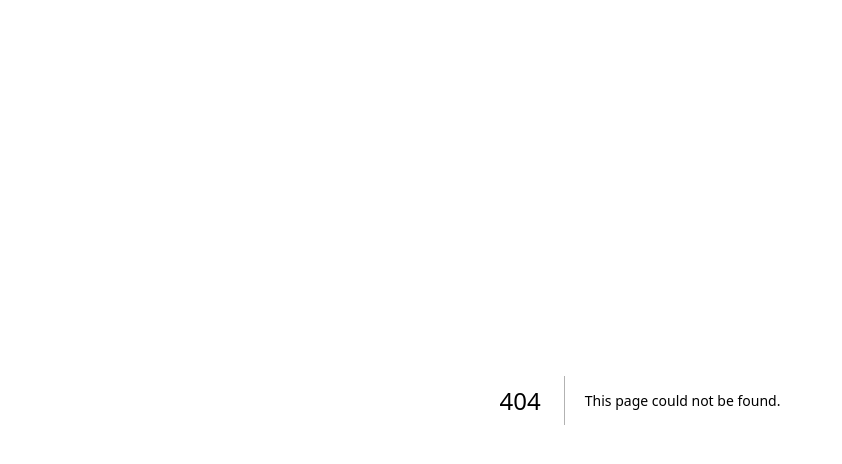
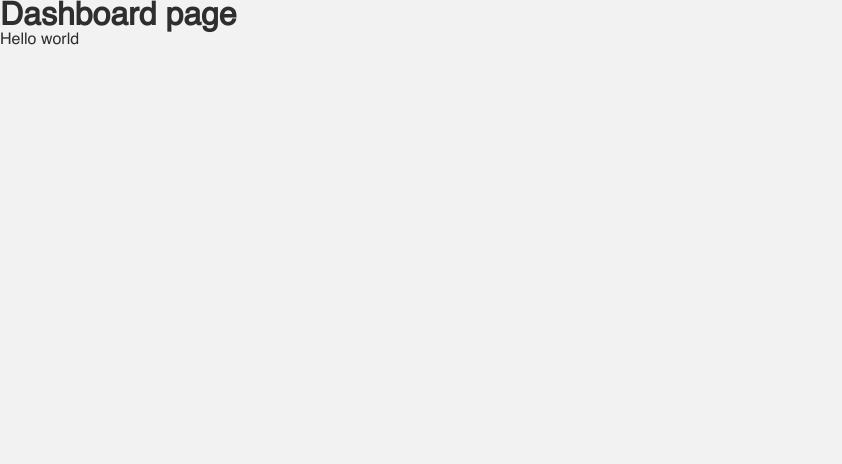
Before and after one commit to alexandermirzoyan/tap-n-meal-cms, a Next.js app: page /dashboard in a window 1280 px wide. Before the commit this address had no page. Shown: the top 464 px of the page, without its empty margins (0-842 px from the left). Built offline with nearby package versions, Linux system fonts and the light colour scheme.

Commit message:
feat: dashboard page created

```diff
--- /dev/null
+++ b/src/app/dashboard/page.tsx
@@ -0,0 +1,8 @@
+const Dashboard = () => (
+  <>
+    <h1>Dashboard page</h1>
+    <p>Hello world</p>
+  </>
+);
+
+export default Dashboard;
```
